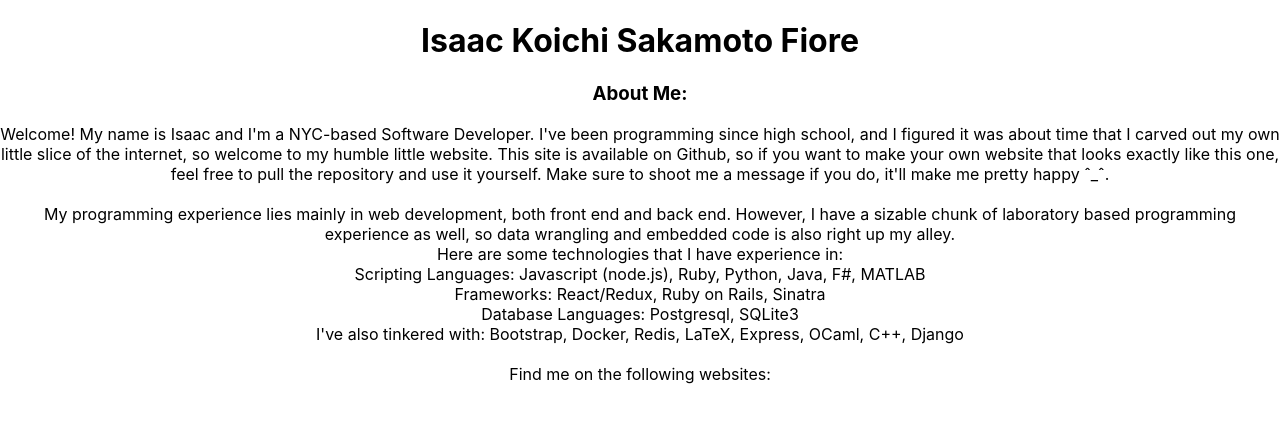
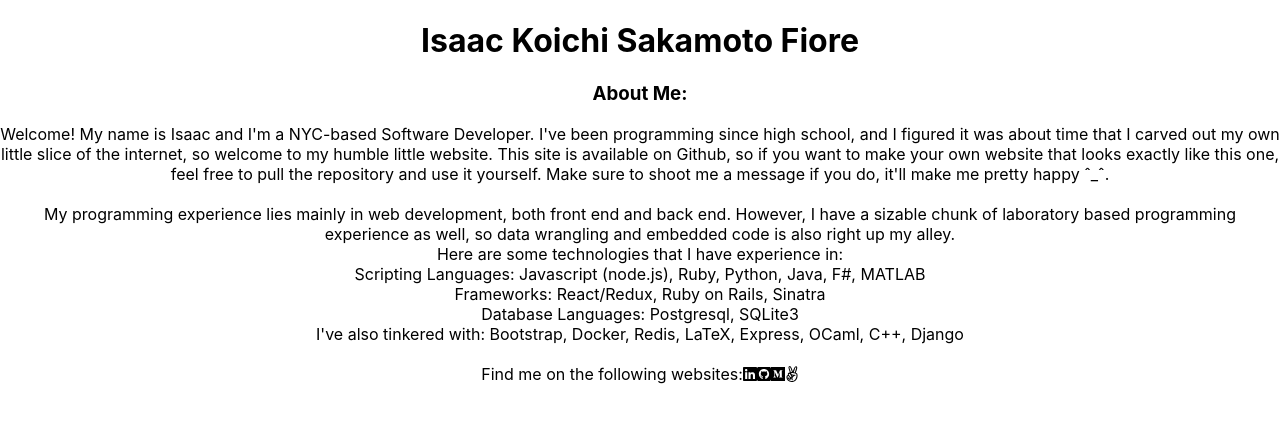
Before and after one commit to KoichiSakamoto/isaac-fiore-dot-com, a React (Create React App) app: page / in a window 1280 px wide. Shown: the top 422 px of the page. Built offline with nearby package versions, Linux system fonts and the light colour scheme.

Commit message:
added social icons

```diff
--- a/package.json
+++ b/package.json
@@ -4,6 +4,7 @@
   "private": true,
   "dependencies": {
     "@fortawesome/fontawesome-svg-core": "^1.2.12",
+    "@fortawesome/free-brands-svg-icons": "^5.6.3",
     "@fortawesome/free-solid-svg-icons": "^5.6.3",
     "@fortawesome/react-fontawesome": "^0.1.3",
     "react": "^16.6.0",
--- a/public/index.html
+++ b/public/index.html
@@ -6,6 +6,7 @@
     <meta name="viewport" content="width=device-width, initial-scale=1, shrink-to-fit=no">
     <meta name="theme-color" content="#000000">
 
+    <link rel="stylesheet" href="https://maxcdn.bootstrapcdn.com/font-awesome/4.6.1/css/font-awesome.min.css">
     <!--
       manifest.json provides metadata used when your web app is added to the
       homescreen on Android. See https://developers.google.com/web/fundamentals/web-app-manifest/
--- a/src/App.js
+++ b/src/App.js
@@ -1,9 +1,12 @@
 import React, { Component } from 'react';
-import logo from './logo.svg';
 import './App.css';
+import { library } from '@fortawesome/fontawesome-svg-core'
+import { faLinkedin } from '@fortawesome/free-brands-svg-icons'
 import MyName from './components/MyName'
 import Resume from './components/Resume'
 import About from './components/About'
+
+library.add(faLinkedin)
 
 class App extends Component {
 
--- a/src/components/About.js
+++ b/src/components/About.js
@@ -1,4 +1,8 @@
 import React from 'react'
+import { FontAwesomeIcon } from '@fortawesome/react-fontawesome'
+import { faLinkedin, faGithubSquare, faMedium, faAngellist } from '@fortawesome/free-brands-svg-icons'
+
+
 
 export default function About(props) {
   return (
@@ -35,7 +39,10 @@
 
       <section>
       Find me on the following websites:
-
+      <FontAwesomeIcon icon={faLinkedin} />
+      <FontAwesomeIcon icon={faGithubSquare} />
+      <FontAwesomeIcon icon={faMedium} />
+      <FontAwesomeIcon icon={faAngellist} />
 
       </section>
 
```
Also changed, not shown: 1 other file (tests, documents, lock files or other folders).
